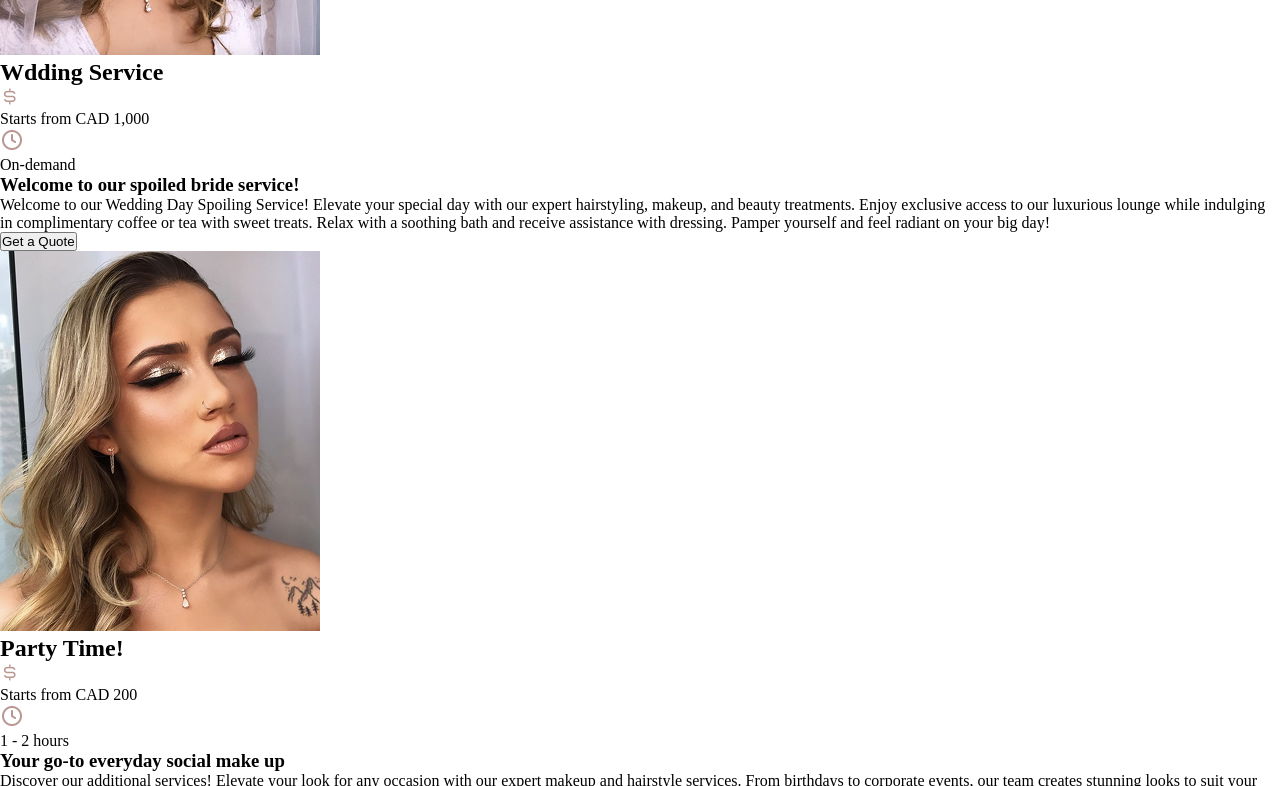
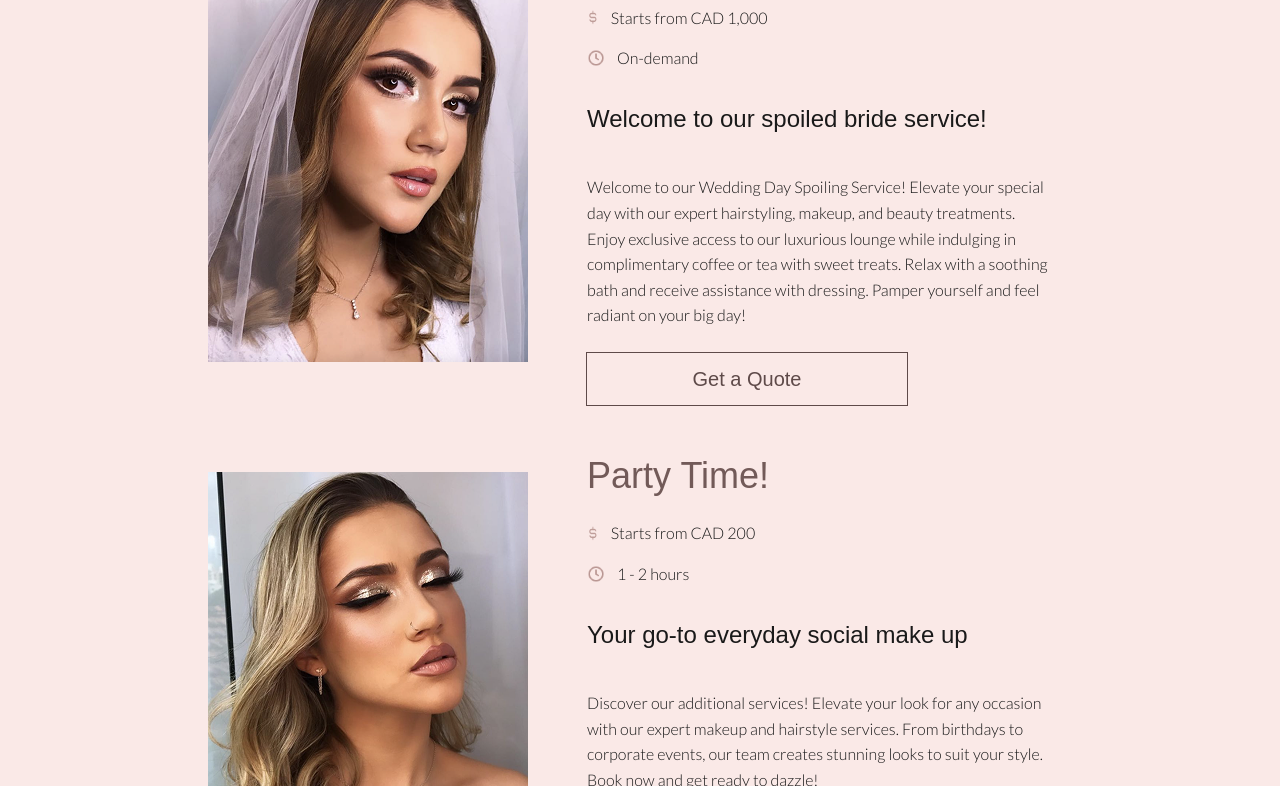
Before and after one commit to Cornerstone-CICCC/web-1-final-project-team123, a plain HTML site: page service.html in a window 1280 px wide. Shown: the part 493-1279 px from the top of the page. Drawn offline with Linux system fonts and the light colour scheme; a web font is replaced by a local one.

Commit message:
service css add

```diff
--- a/service.html
+++ b/service.html
@@ -8,6 +8,7 @@
     <link rel="stylesheet" href="./css/home.css" />
     <link rel="stylesheet" href="./css/header.css" />
     <link rel="stylesheet" href="./css/footer.css" />
+    <link rel="stylesheet" href="./css/service.css" />
   </head>
   <body>
     <header>
```
